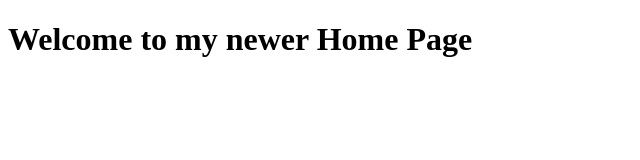
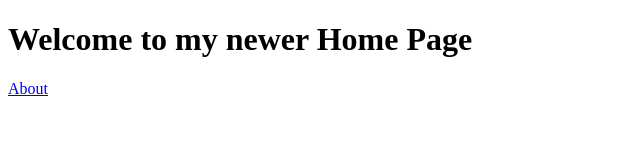
Before and after one commit to arshag/mywebsite, a website: page dist/index.html in a window 1280 px wide. Shown: the full height of the page, 0-640 px from the left. Drawn offline with Linux system fonts and the light colour scheme.

Commit message:
added link

```diff
--- a/dist/index.html
+++ b/dist/index.html
@@ -7,5 +7,6 @@
 </head>
 <body>
     <h1>Welcome to my newer Home Page</h1>
+    <a href="about.html">About</a>
 </body>
 </html>
```
